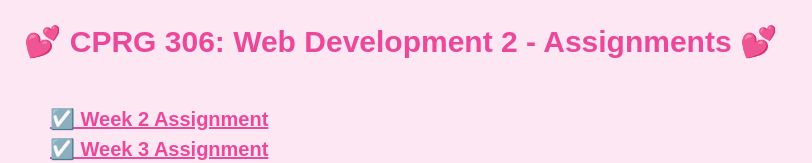
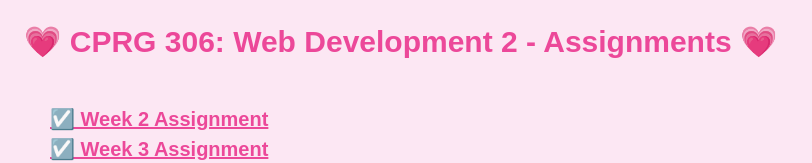
Before and after one commit to narapark7561/cprg306-assignments, a Next.js app: page / in a window 1280 px wide. Shown: the top 163 px of the page, without its empty margins (0-812 px from the left). Built offline with nearby package versions, Linux system fonts and the light colour scheme.

Commit message:
Completed Assignment 3

```diff
--- a/app/page.js
+++ b/app/page.js
@@ -2,12 +2,12 @@
 import Link from "next/link";
 
 export default function Home() {
-  let linkStyles = "underline hover:text-green-500 font-bold";
+  let linkStyles = "underline hover:text-purple-500 font-bold";
 
   return (
     <main className="min-h-screen bg-pink-100 text-pink-500">
       <h1 className="text-3xl font-bold p-6 ">
-        💕 CPRG 306: Web Development 2 - Assignments 💕
+        💗 CPRG 306: Web Development 2 - Assignments 💗
       </h1>
       <ul style={{ fontSize: "20px", paddingTop: "20px", paddingLeft: "50px" }}>
         <li>
```
